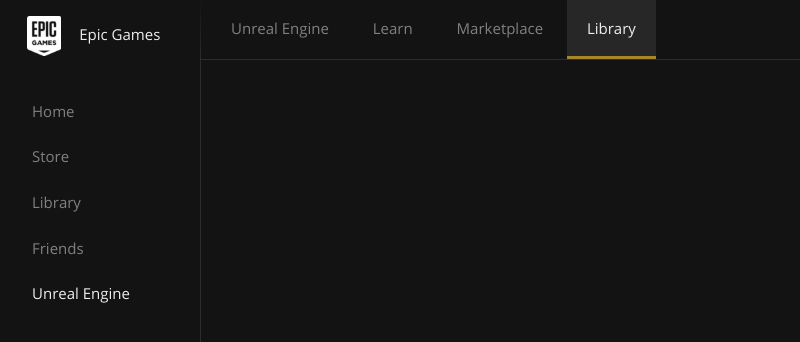
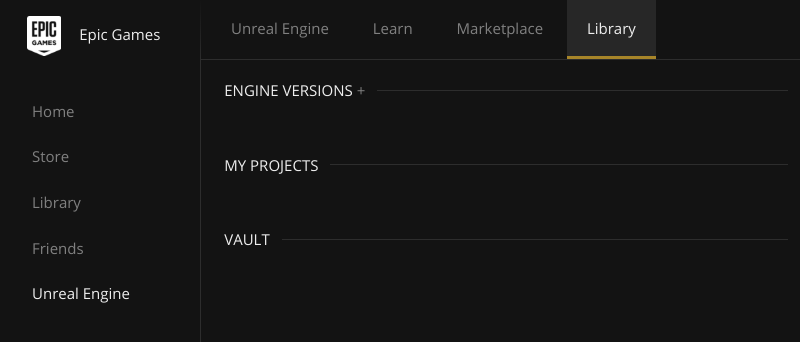
Before and after one commit to nmrugg/UE4Launcher, an Electron app: page pages/unreal_engine.html in a window 800 px wide. Shown: the top 342 px of the page. Drawn offline with Linux system fonts and the light colour scheme.

Commit message:
content areas wip

```diff
--- a/pages/css/base.css
+++ b/pages/css/base.css
@@ -66,7 +66,7 @@
 }
 
 .content, main header {
-    padding-left: 10px;
+    padding: 0 10px 0 10px;
 }
 
 
@@ -117,3 +117,26 @@
     font-style: oblique;
     font-weight: bold;
 }
+
+fieldset {
+    border: none;
+    border-top-width: 1px;
+    border-top-style: solid;
+    /*border-image: -webkit-gradient(linear, left top, left bottom, from(#00abeb), to(#fff), color-stop(0.5, #fff), color-stop(0.5, #66cc00)) 21 30 30 21 repeat repeat;
+    */
+
+
+
+border-image: -webkit-linear-gradient(left, rgba(0,0,0,0) 0%, rgba(0,0,0,0) 15px, #2d2d2d 20px, #2d2d2d 100%) 1;
+
+}
+
+legend {
+    text-transform: uppercase;
+    color: #eee;
+    padding: 20px 12px 20px 0;
+}
+
+/*
+clip-path: polygon(50% 0%, 100% 25%, 100% 100%, 50% 100%, 0% 75%, 0 0);
+*/
--- a/pages/unreal_engine.html
+++ b/pages/unreal_engine.html
@@ -22,6 +22,26 @@
             <a href=# class="tab selected">Library</a>
         </header>
         <div class=content>
+
+            <fieldset>
+                <legend>Engine Versions <a class="add-engine" href=#>+</a></legend>
+                <div class=content-area>
+                </div>
+            </fieldset>
+
+
+
+            <fieldset>
+                <legend>My Projects</legend>
+                <div class=content-area>
+                </div>
+            </fieldset>
+
+            <fieldset>
+                <legend>Vault</legend>
+                <div class=content-area>
+                </div>
+            </fieldset>
         </div>
     </main>
     </body>
```
